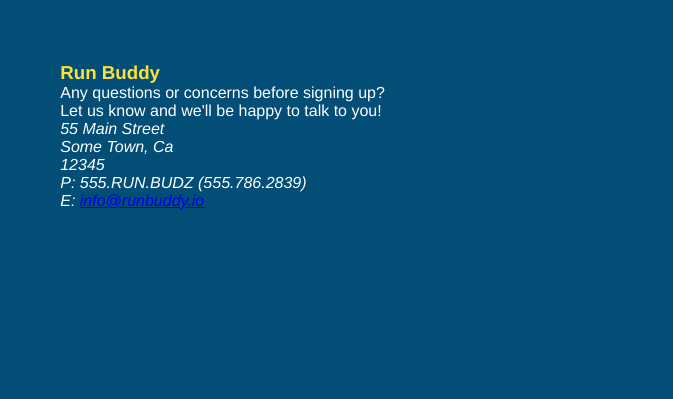
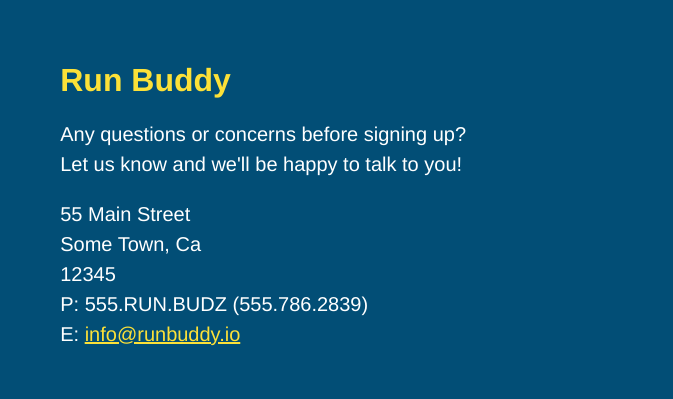
Before and after one commit to Jacee94/run-buddy, a plain HTML site: page index.html in a window 1280 px wide. Shown: the part 4063-4462 px from the top of the page, 607-1280 px from the left. Drawn offline with Linux system fonts and the light colour scheme.

Commit message:
completed reach out section

```diff
--- a/assets/css/style.css
+++ b/assets/css/style.css
@@ -250,4 +250,16 @@ section {
 
 .contact-info div h3{
     color: #fce138;
+    font-size: 32px;
 }
+
+.contact-info p, .contact-info address{
+    margin: 20px 0;
+    line-height: 1.5;
+    font-size: 20px;
+    font-style: normal;
+}
+
+.contact-info a {
+    color: #fce138;
+}
```
